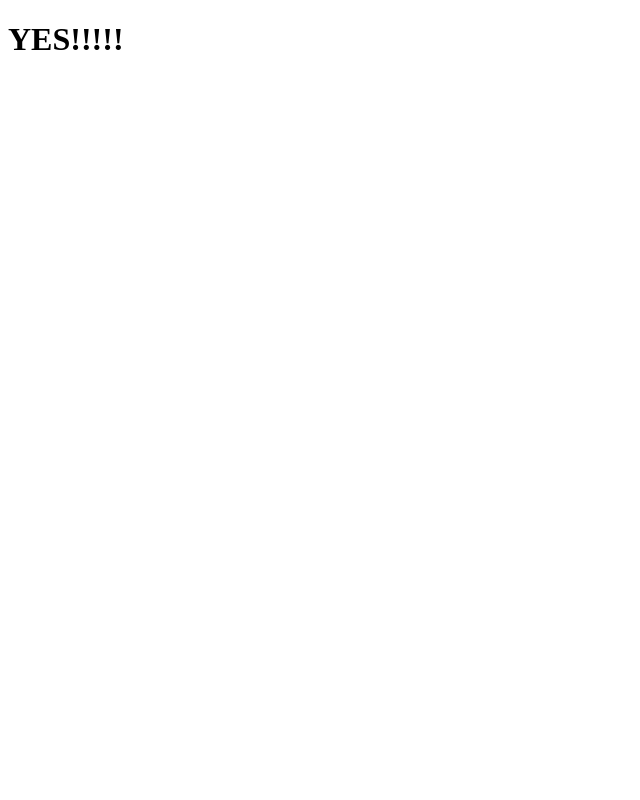
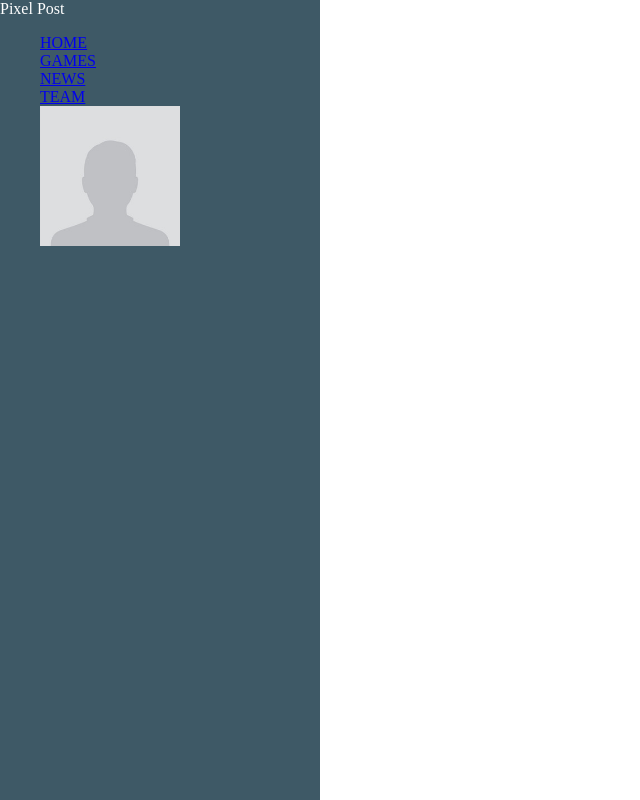
Before and after one commit to zombonline/WebsiteProject, a plain HTML site: page index.html in a window 1280 px wide. Shown: the whole page, without its empty margins (0-640 px from the left). Drawn offline with Linux system fonts and the light colour scheme.

Commit message:
More fiddling with the navbar

```diff
--- a/index.html
+++ b/index.html
@@ -7,6 +7,38 @@
     <link rel="stylesheet" href="styles.css">
 </head>
 <body>
-    <h1>YES!!!!!</h1>
+    <nav class="navbar">
+        <div class="navbar__container">
+            <a href="/" id="navbar__logo">Pixel Post</a>
+            <ul class = "navbar__menu">
+                <li class = "navbar__item">
+                    <a href="/" class="navbar__links">
+                        HOME
+                    </a>
+                </li>
+                <li class = "navbar__item">
+                    <a href="/" class="navbar__links">
+                        GAMES
+                    </a>
+                </li>
+                <li class = "navbar__item">
+                    <a href="/" class="navbar__links">
+                        NEWS
+                    </a>
+                </li>
+                <li class = "navbar__item">
+                    <a href="/" class="navbar__links">
+                        TEAM
+                    </a>
+                </li>
+                <li class = "navbar__item">
+                     <a href="/" class="navbar__links">
+                        <img src="images/profile.jpg" alt="">
+                    </a>
+                </li>
+
+            </ul>
+        </div>
+    </nav>
 </body>
 </html>
--- a/styles.css
+++ b/styles.css
@@ -0,0 +1,35 @@
+h1{
+    color:e09160;
+    font-size:1000px;
+}
+.navbar{
+    width: 25%;
+    height: 100%;
+    background: #3e5966;
+    position:absolute;
+    left: 0%;
+    top: 0%;
+
+}
+
+img {
+    max-width: 50%;
+    max-height: 50%;
+    display: flex;
+    justify-content: center;
+}
+.navbar__item{
+    list-style-type:none;
+}
+a:active{
+    text-decoration: none;
+    color:#e09160;
+}
+a:visited{
+    text-decoration: none;
+    color:#e09160;
+}
+a:hover{
+    text-decoration: none;
+    color:white;
+}
```
Also changed, not shown: images/profile.jpg (added).
